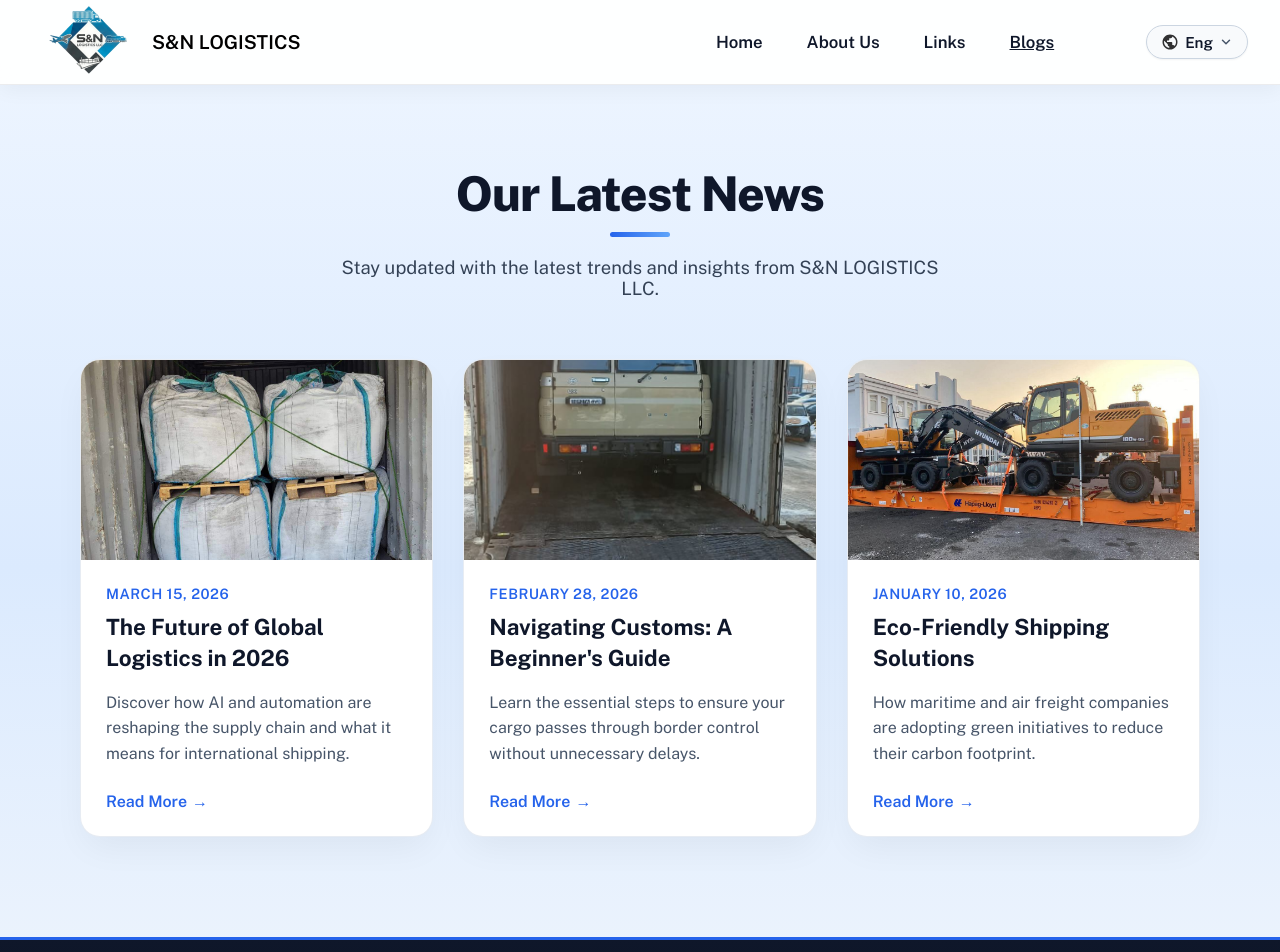
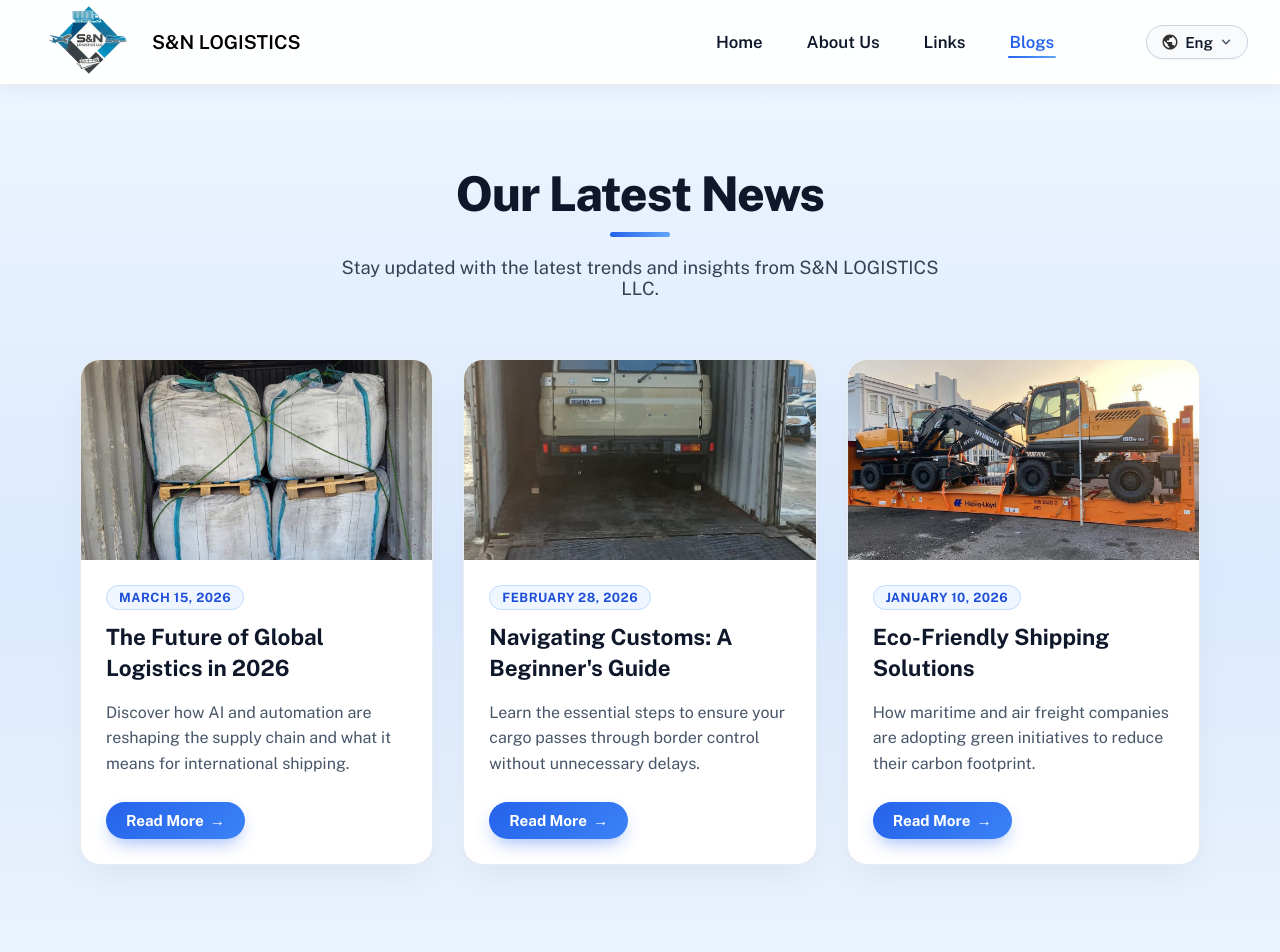
Before and after one commit to nika-dobo/S-N-LOGISTICS-LLC, a plain HTML site: page webs/Blogs.html in a window 1280 px wide. Shown: the top 952 px of the page. Drawn offline with nearby package versions, Linux system fonts and the light colour scheme.

Commit message:
design v1.6 and func 1.1

```diff
--- a/script.js
+++ b/script.js
@@ -490,6 +490,47 @@ document.addEventListener("DOMContentLoaded", () => {
     window.scrollTo({ top: 0, behavior: "smooth" });
   });
 
+  if (document.querySelector(".blog-article")) {
+    const progress = document.createElement("div");
+    progress.className = "reading-progress";
+    document.body.appendChild(progress);
+
+    window.addEventListener(
+      "scroll",
+      () => {
+        const docHeight =
+          document.documentElement.scrollHeight - window.innerHeight;
+        const pct =
+          docHeight > 0
+            ? Math.min(100, Math.max(0, (window.scrollY / docHeight) * 100))
+            : 0;
+        progress.style.width = `${pct}%`;
+      },
+      { passive: true },
+    );
+  }
+
+  const revealTargets = document.querySelectorAll(
+    ".servise .main .box, .blog-card, .choose-card, .about, .our-skills, .contacts .main",
+  );
+  if (revealTargets.length > 0 && "IntersectionObserver" in window) {
+    const observer = new IntersectionObserver(
+      (entries) => {
+        entries.forEach((entry) => {
+          if (entry.isIntersecting) {
+            entry.target.classList.add("in-view");
+            observer.unobserve(entry.target);
+          }
+        });
+      },
+      { threshold: 0.12 },
+    );
+    revealTargets.forEach((el) => {
+      el.classList.add("reveal-item");
+      observer.observe(el);
+    });
+  }
+
   const galleryCards = Array.from(document.querySelectorAll(".Gallery .picture > div"));
   if (galleryCards.length > 0) {
     let currentIndex = 0;
--- a/style.css
+++ b/style.css
@@ -91,11 +91,13 @@ header .Links .link a::after {
   transition: transform 0.25s ease;
 }
 
-header .Links .link a:hover {
+header .Links .link a:hover,
+header .Links .link a.active {
   color: #2563eb;
 }
 
-header .Links .link a:hover::after {
+header .Links .link a:hover::after,
+header .Links .link a.active::after {
   transform: scaleX(1);
 }
 
@@ -1286,7 +1288,8 @@ main .blog-section .blog-card {
 
 main .blog-section .blog-card:hover {
   transform: translateY(-10px);
-  box-shadow: 0 25px 45px -10px rgba(37, 99, 235, 0.15);
+  box-shadow: 0 25px 45px -10px rgba(37, 99, 235, 0.2);
+  border-color: rgba(37, 99, 235, 0.25);
 }
 
 main .blog-section .blog-img {
@@ -1316,10 +1319,16 @@ main .blog-section .blog-content {
 }
 
 main .blog-section .date {
-  font-size: 0.9rem;
-  font-weight: 600;
-  color: #2563eb;
-  margin-bottom: 10px;
+  display: inline-block;
+  width: max-content;
+  font-size: 0.8rem;
+  font-weight: 700;
+  color: #1d4ed8;
+  background: #eff6ff;
+  border: 1px solid #bfdbfe;
+  padding: 4px 12px;
+  border-radius: 9999px;
+  margin-bottom: 12px;
   text-transform: uppercase;
   letter-spacing: 0.5px;
 }
@@ -1341,28 +1350,34 @@ main .blog-section .excerpt {
 }
 
 main .blog-section .read-more {
-  display: inline-block;
-  font-weight: 600;
-  color: #2563eb;
+  display: inline-flex;
+  align-items: center;
+  gap: 6px;
+  font-weight: 700;
+  color: #ffffff;
+  background: linear-gradient(135deg, #2563eb, #3b82f6);
+  padding: 10px 20px;
+  border-radius: 9999px;
   text-decoration: none;
-  font-size: 1rem;
-  transition: color 0.3s ease;
+  font-size: 0.95rem;
+  box-shadow: 0 8px 18px -5px rgba(37, 99, 235, 0.45);
+  transition: transform 0.25s ease, box-shadow 0.25s ease;
   position: relative;
   width: max-content;
 }
 
 main .blog-section .read-more::after {
   content: "→";
-  margin-left: 5px;
-  transition: margin-left 0.3s ease;
+  transition: transform 0.25s ease;
 }
 
 main .blog-section .read-more:hover {
-  color: #1d4ed8;
+  transform: translateY(-2px);
+  box-shadow: 0 12px 22px -5px rgba(37, 99, 235, 0.6);
 }
 
 main .blog-section .read-more:hover::after {
-  margin-left: 10px;
+  transform: translateX(4px);
 }
 
 main .blog-article {
@@ -1929,3 +1944,27 @@ main .blog-article .back-btn:hover {
     height: 38px;
   }
 }
+
+.reading-progress {
+  position: fixed;
+  top: 0;
+  left: 0;
+  height: 3px;
+  width: 0%;
+  background: linear-gradient(90deg, #2563eb, #60a5fa);
+  z-index: 150;
+  transition: width 0.08s linear;
+}
+
+.reveal-item {
+  opacity: 0;
+  transform: translateY(22px);
+  transition:
+    opacity 0.55s cubic-bezier(0.16, 1, 0.3, 1),
+    transform 0.55s cubic-bezier(0.16, 1, 0.3, 1);
+}
+
+.reveal-item.in-view {
+  opacity: 1;
+  transform: translateY(0);
+}
--- a/webs/Blogs.html
+++ b/webs/Blogs.html
@@ -31,7 +31,7 @@
     <link rel="preconnect" href="https://fonts.googleapis.com" />
     <link rel="preconnect" href="https://fonts.gstatic.com" crossorigin />
     <link rel="stylesheet" href="https://fonts.googleapis.com/css2?family=Public+Sans:ital,wght@0,100..900;1,100..900&display=swap" media="print" onload="this.media='all'" />
-    <link rel="stylesheet" href="/style.css?v=6" />
+    <link rel="stylesheet" href="/style.css?v=7" />
   </head>
   <body>
     <header>
@@ -48,7 +48,7 @@
           <a href="/index.html" data-key="nav_home">Home</a>
           <a href="AboutUs.html" data-key="nav_about">About Us</a>
           <a href="Links.html" data-key="nav_links">Links</a>
-          <a href="#" style="text-decoration: underline" data-key="nav_blogs"
+          <a href="#" class="active" data-key="nav_blogs"
             >Blogs</a
           >
         </div>
@@ -214,6 +214,6 @@
       </div>
     </footer>
 
-    <script src="/script.js?v=6" defer></script>
+    <script src="/script.js?v=7" defer></script>
   </body>
 </html>
```
Also changed, not shown: index.html (+3 -3 lines), webs/AboutUs.html (+3 -3 lines), webs/Links.html (+3 -3 lines), webs/blogs pages/blog1.html (+3 -3 lines), webs/blogs pages/blog2.html (+3 -3 lines), webs/blogs pages/blog3.html (+3 -3 lines), webs/links pages/link1.html (+3 -3 lines), webs/links pages/link2.html (+3 -3 lines).
